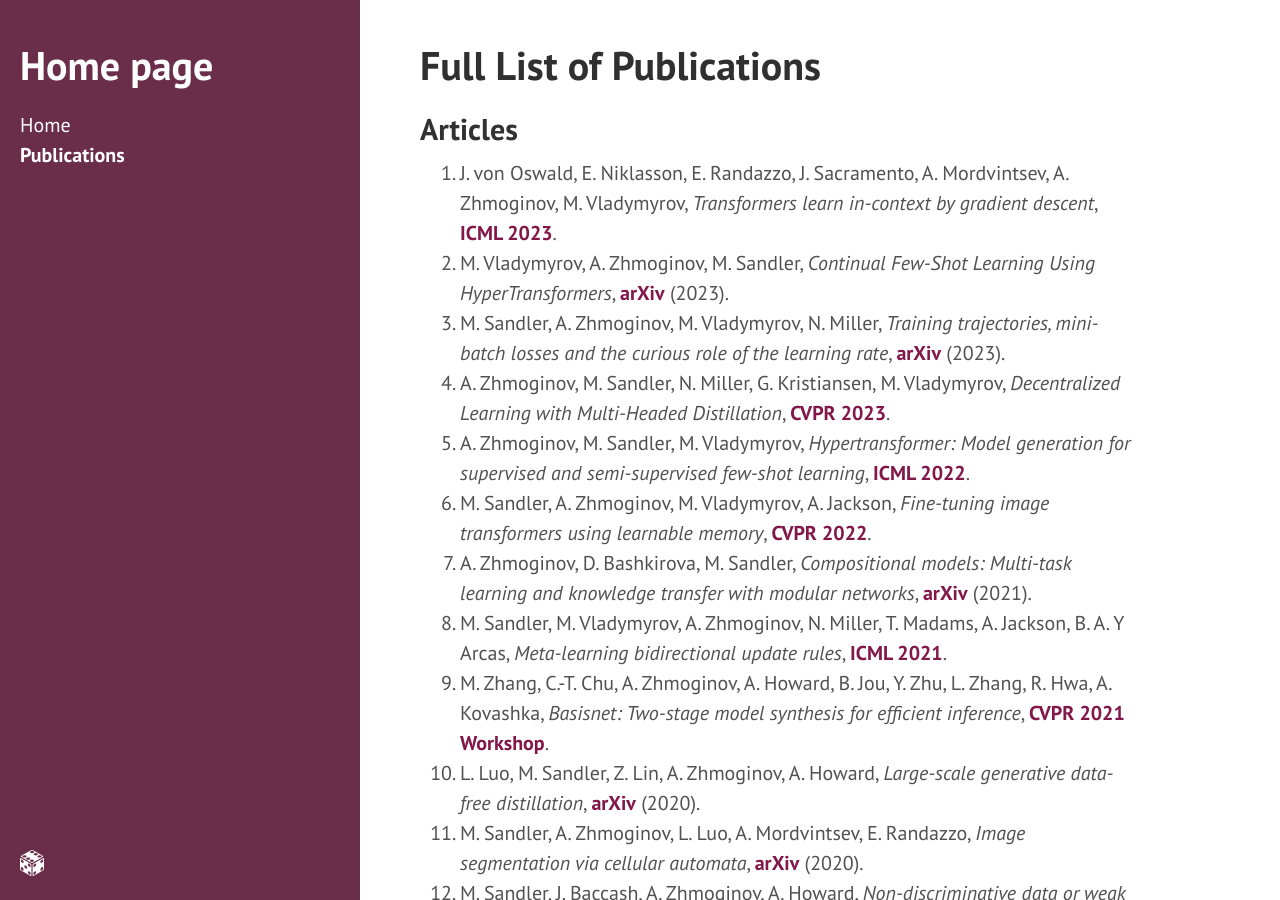
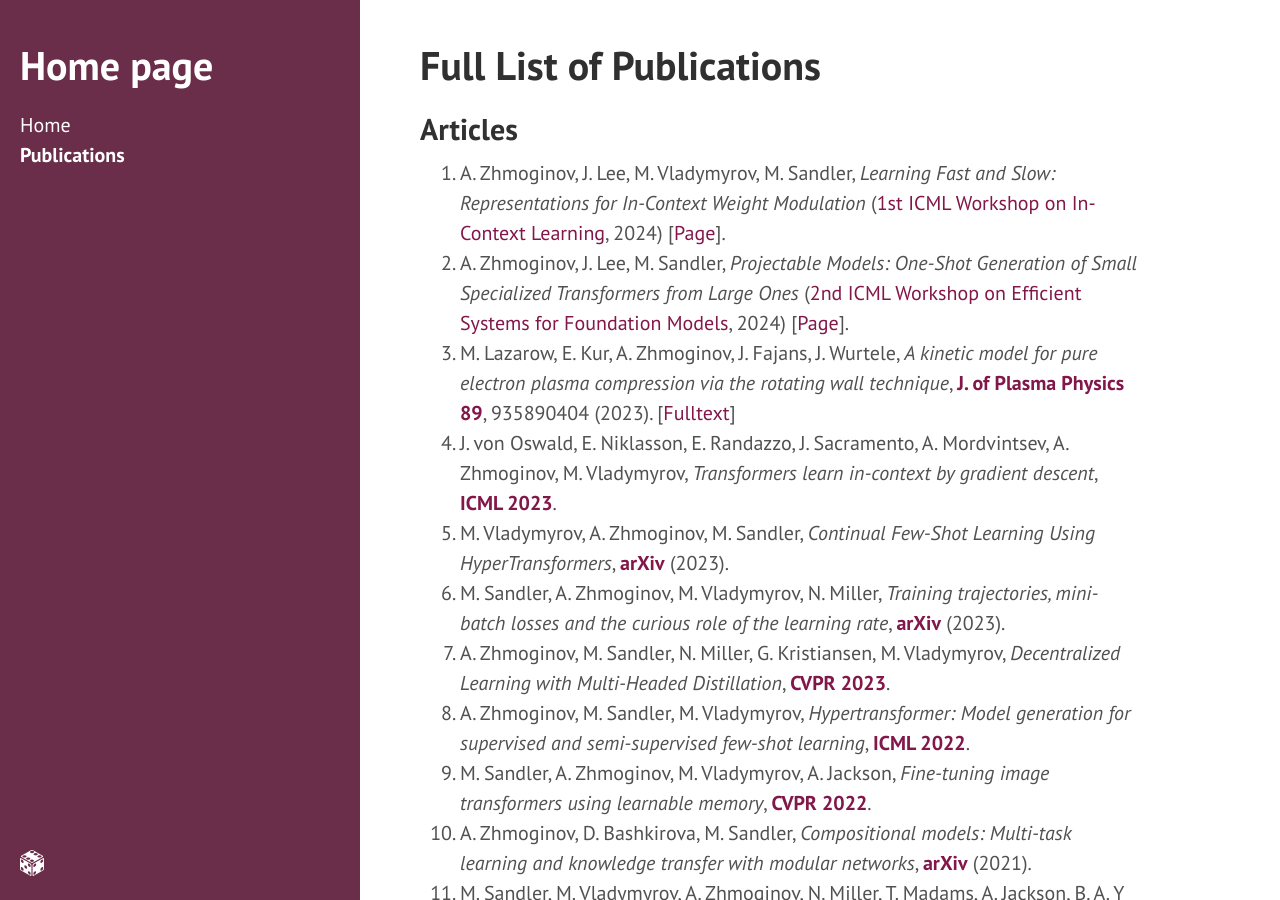
Before and after one commit to azhmogin/azhmogin.github.io, a Jekyll site: the page built from publications.md, in a window 1280 px wide and 900 px high. Built offline with Jekyll 4.4.1, drawn with Linux system fonts in a browser that asks for light colours.

Commit message:
Added latest publications.

```diff
--- a/publications.md
+++ b/publications.md
@@ -5,6 +5,9 @@
 
 ## Articles
 
+1. A. Zhmoginov, J. Lee, M. Vladymyrov, M. Sandler, *Learning Fast and Slow: Representations for In-Context Weight Modulation* ([1st ICML Workshop on In-Context Learning](https://iclworkshop.github.io/), 2024) [[Page](/fast_slow_pub_page)].
+1. A. Zhmoginov, J. Lee, M. Sandler, *Projectable Models: One-Shot Generation of Small Specialized Transformers from Large Ones* ([2nd ICML Workshop on Efficient Systems for Foundation Models](https://es-fomo.com/), 2024) [[Page](/projectable_pub_page)].
+1. M. Lazarow, E. Kur, A. Zhmoginov, J. Fajans, J. Wurtele, *A kinetic model for pure electron plasma compression via the rotating wall technique*, **[J. of Plasma Physics 89](https://www.cambridge.org/core/journals/journal-of-plasma-physics/article/kinetic-model-for-pure-electron-plasma-compression-via-the-rotating-wall-technique/8EDF4126414F304627AF85A6C58F9552)**, 935890404 (2023). [[Fulltext](https://www.cambridge.org/core/services/aop-cambridge-core/content/view/8EDF4126414F304627AF85A6C58F9552/S002237782300082Xa.pdf/a-kinetic-model-for-pure-electron-plasma-compression-via-the-rotating-wall-technique.pdf)]
 1. J. von Oswald, E. Niklasson, E. Randazzo, J. Sacramento, A. Mordvintsev, A. Zhmoginov, M. Vladymyrov, *Transformers learn in-context by gradient descent*, **[ICML 2023](https://proceedings.mlr.press/v202/von-oswald23a/von-oswald23a.pdf)**.
 1. M. Vladymyrov, A. Zhmoginov, M. Sandler, *Continual Few-Shot Learning Using HyperTransformers*, **[arXiv](https://arxiv.org/abs/2301.04584)** (2023).
 1. M. Sandler, A. Zhmoginov, M. Vladymyrov, N. Miller, *Training trajectories, mini-batch losses and the curious role of the learning rate*, **[arXiv](https://arxiv.org/abs/2301.02312)** (2023).
```
